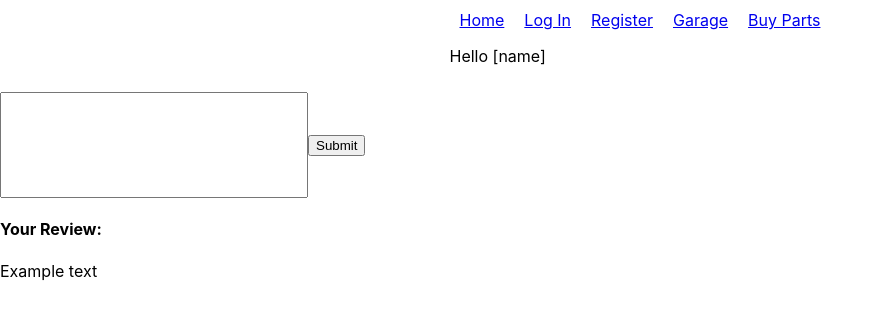
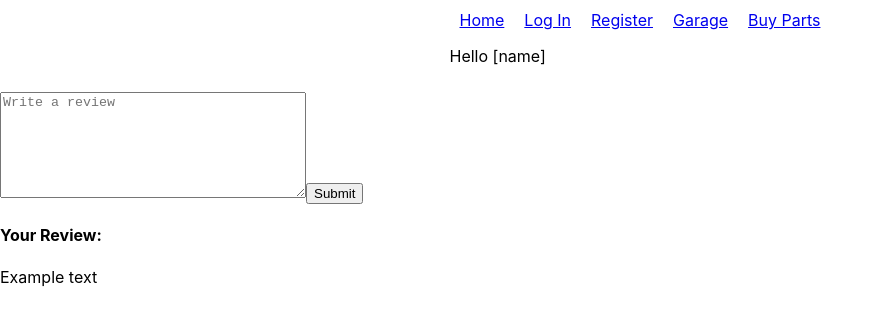
Before and after one commit to ayyyecraig/turismo-front-end, a React (Create React App) app: page /reviews in a window 1280 px wide. Shown: the top 324 px of the page, without its empty margins (0-884 px from the left). Built offline with nearby package versions, Linux system fonts and the light colour scheme.

Commit message:
changed review input to textarea and set placeholder

```diff
--- a/src/components/Reviews.jsx
+++ b/src/components/Reviews.jsx
@@ -11,7 +11,7 @@ const Reviews = () => {
     return (
         <div>
             <form className="reviews">
-                <input type="text" value={review} onChange={e => setReview(e.target.value)} className="reviewBox"/>
+                <textarea type="text" value={review} onChange={e => setReview(e.target.value)} placeholder="Write a review" className="reviewBox"/>
                 <button>Submit</button>
             </form>
             {/* Have this appear after hitting submit */}
```
